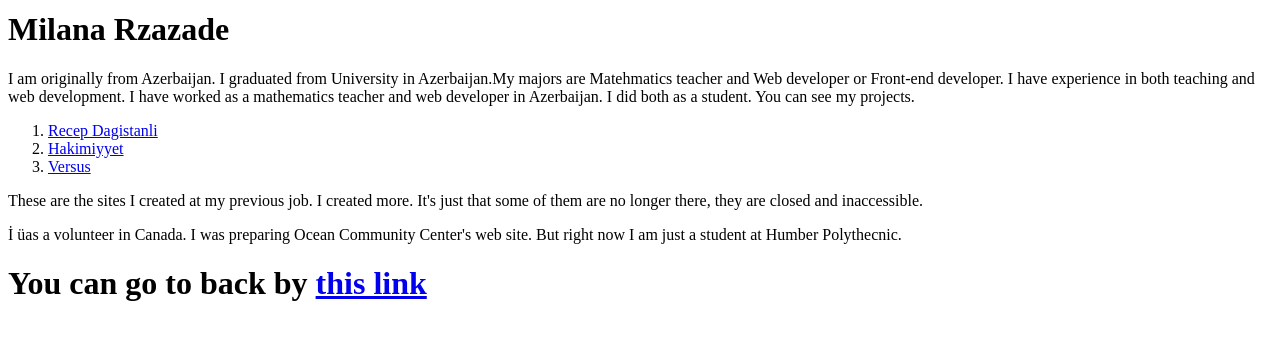
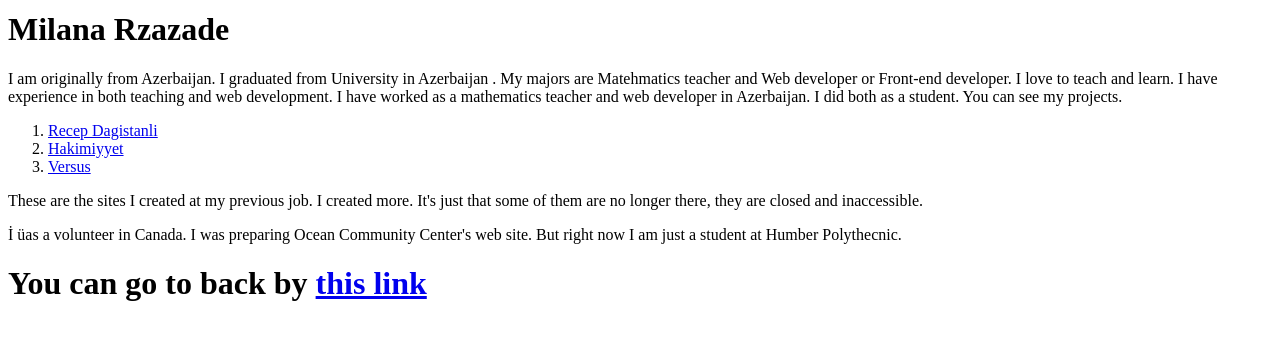
Before and after one commit to Milana-Rzazada/Humber-Web-Assignments, a plain HTML site: page about.html in a window 1280 px wide. Shown: the part 322-662 px from the top of the page. Drawn offline with Linux system fonts and the light colour scheme.

Commit message:
my first assignment

```diff
--- a/about.html
+++ b/about.html
@@ -12,8 +12,8 @@
     <img src="https://lsu.edu.az/new/eng/assets/img/2.jpg" alt="" >
 
     <h1>Milana Rzazade</h1>
-    <p>I am originally from Azerbaijan. I graduated from University in Azerbaijan.My majors are Matehmatics teacher and
-        Web developer or Front-end developer. I have experience in both teaching and web development. I have worked as a
+    <p>I am originally from Azerbaijan. I graduated from University in Azerbaijan . My majors are Matehmatics teacher and
+        Web developer or Front-end developer. I love to teach and learn. I have experience in both teaching and web development. I have worked as a
         mathematics teacher and web developer in Azerbaijan. I did both as a student. You can see my projects. </p>
     <ol>
         <li><a href="https://recepdagistanli.com/tr">Recep Dagistanli</a></li>
```
